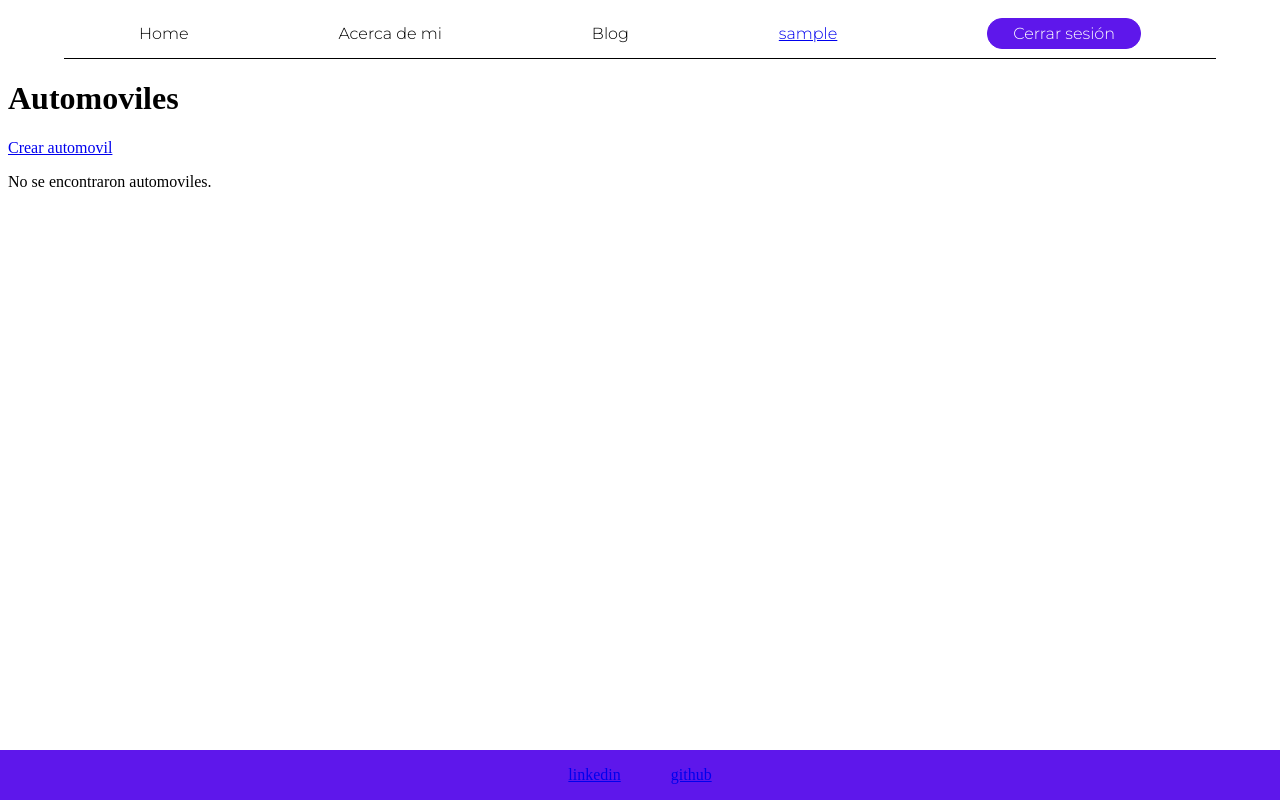
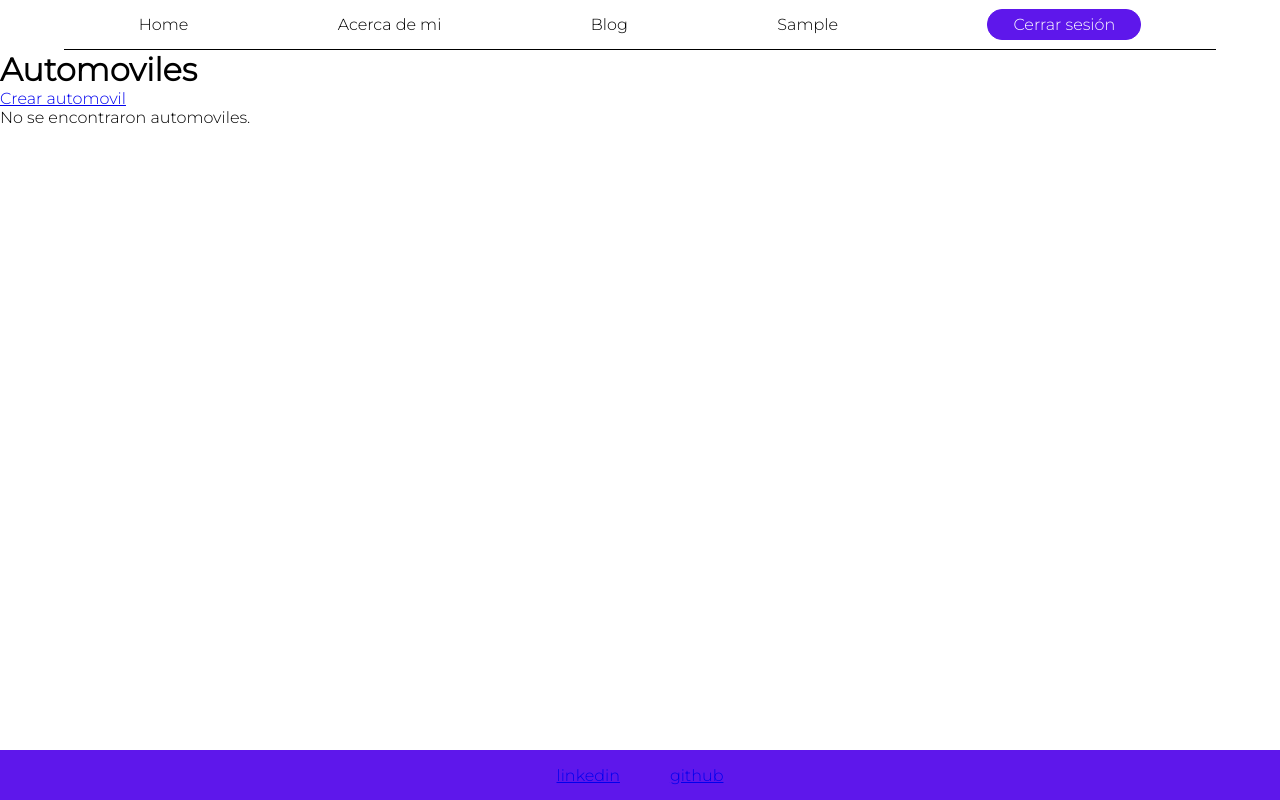
Before and after one commit to NataliaChiara/chiaraNatalia_entregaFinal47775, a Django app: page /automovil/automoviles/ in a window 1280 px wide. Run offline with Django 4.2, Linux system fonts and the light colour scheme; the visitor is signed in with stand-in values (Sample User, id 1); data that the repository does not hold is empty.

Commit message:
estilos sesion iniciada

```diff
--- a/inicio/static/css/styles.css
+++ b/inicio/static/css/styles.css
@@ -1,4 +1,11 @@
 @import url('https://fonts.googleapis.com/css2?family=Montserrat:wght@300&display=swap');
+
+* {
+  margin: 0;
+  padding: 0;
+  box-sizing: border-box;
+  font-family: 'Montserrat', sans-serif;
+}
 
 .nav {
   margin: auto;
@@ -8,17 +15,23 @@
   display: flex;
   justify-content: space-around;
   align-items: center;
-  font-family: 'Montserrat', sans-serif;
-
 }
 
-.link {
+.link, .link-perfil {
   font-size: 16px;
   color: black;
   text-decoration: none;
 }
 
-.link:hover {
+
+.link-perfil {
+  display: flex;
+  align-items: center;
+  text-transform: capitalize;
+  gap: 10px;
+}
+
+.link:hover, .link-perfil:hover {
   color: #5E17EB;
   text-decoration: underline;
   transition: 0.2s;
@@ -55,6 +68,14 @@
   transition: 0.2s;
 }
 
+.avatar {
+  width: 40px;
+  height: 40px;
+  object-fit: cover;
+  border-radius: 100%;
+}
+
+
 .footer {
   position: fixed;
   bottom: 0;
--- a/templates/base.html
+++ b/templates/base.html
@@ -21,9 +21,9 @@
             <a class='boton-primario' href="{% url 'login' %}">Iniciar sesión</a>
             <a class='boton-secundario' href="{% url 'registro' %}">Registrarse</a>
             {% else %}
-            <a href={% url 'editar_perfil' %}>
+            <a class='link-perfil' href={% url 'editar_perfil' %}>
                 {% if request.user.datosextra.avatar %}
-                    <img src={{request.user.datosextra.avatar.url}} height='40px' alt="avatar">
+                    <img class='avatar' src={{request.user.datosextra.avatar.url}} alt="avatar">
                 {% endif %}
                 {{request.user.username}}
             </a>
```
